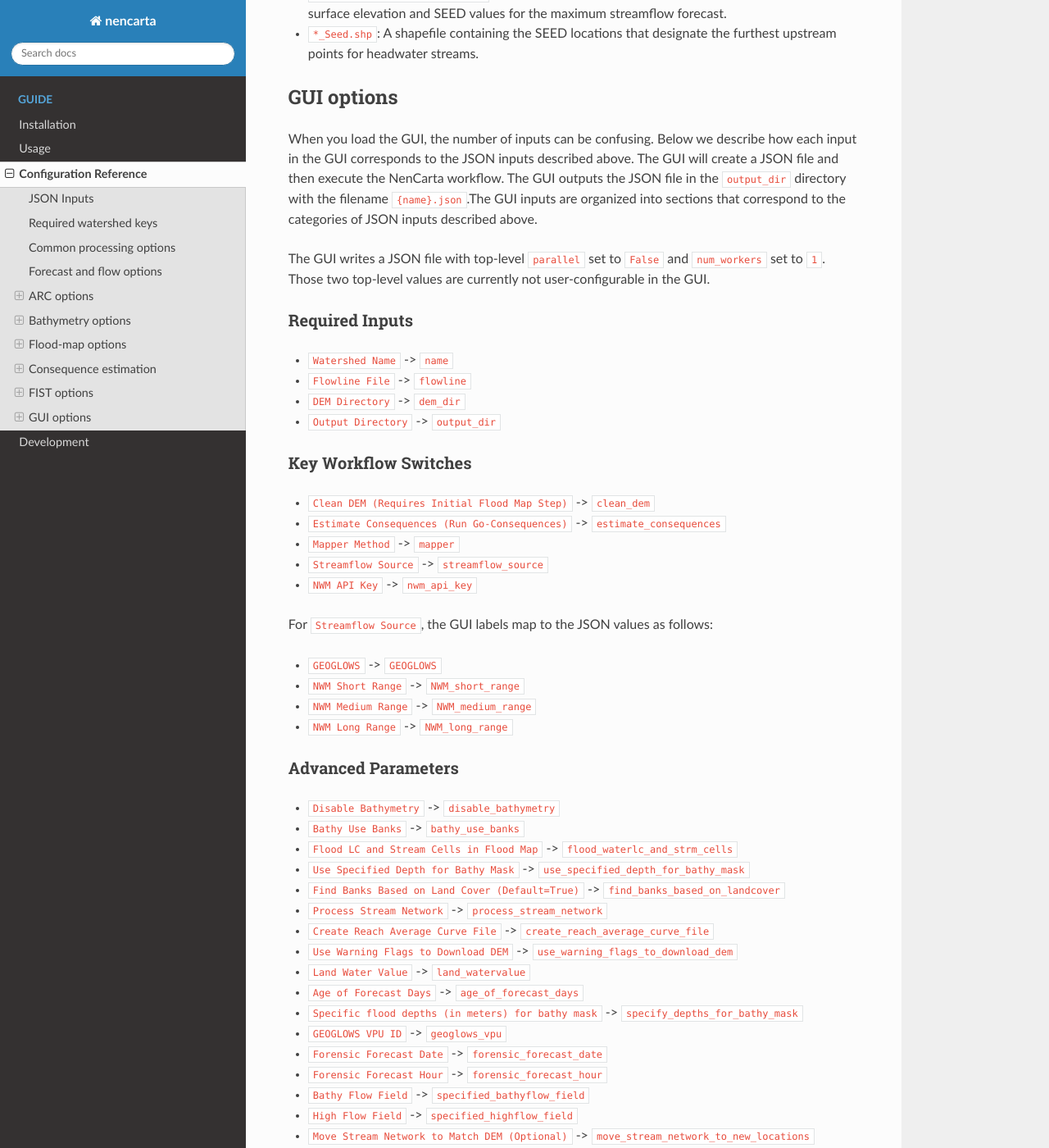
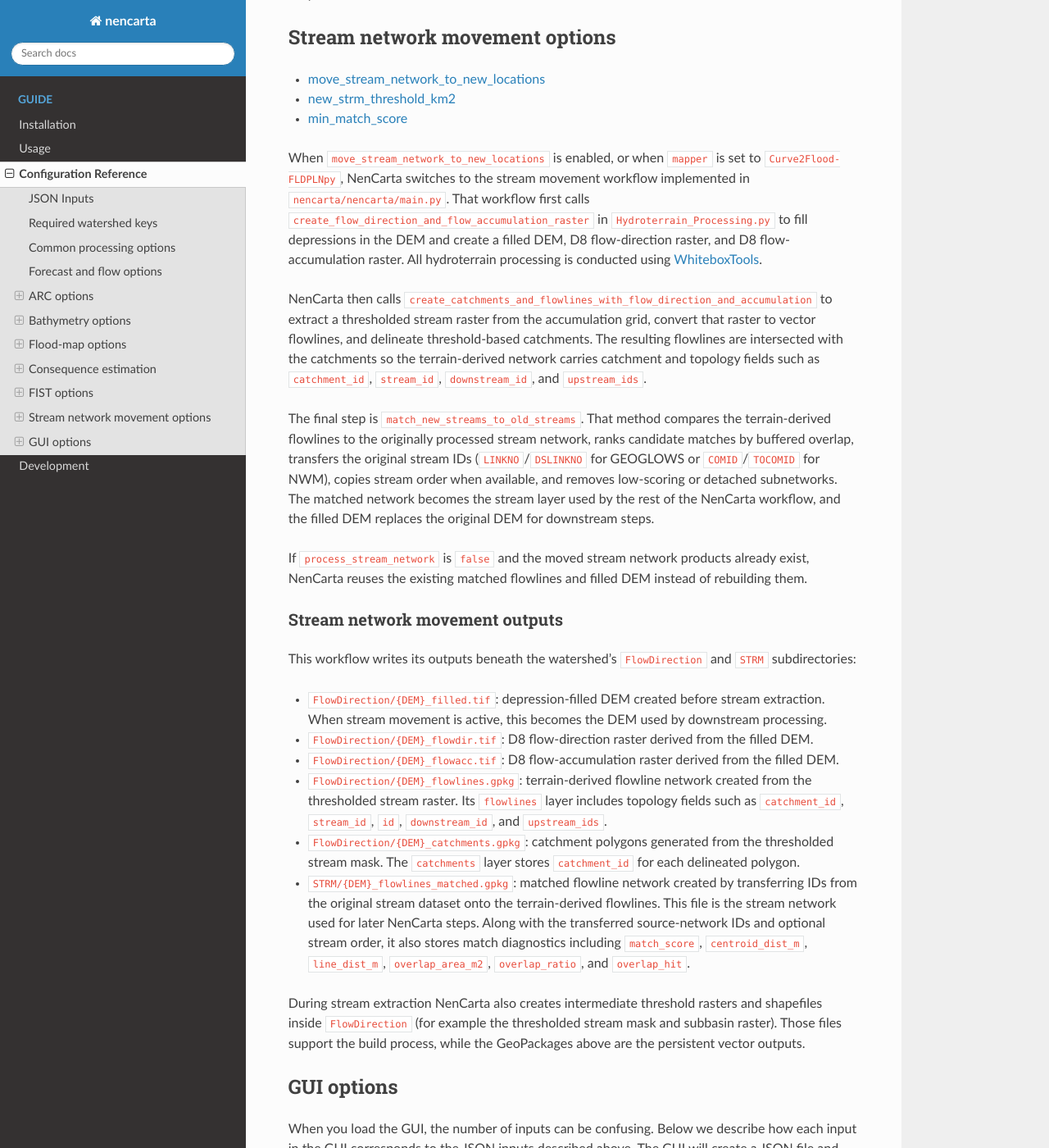
Before and after one commit to jlgutenson/nencarta, a Sphinx documentation site: the page built from docs/configuration.rst, in a window 1280 px wide and 1400 px high, scrolled down 9926 px. Shown: the whole window at 82% size. Built offline with Sphinx 7.4.7 and the Read the Docs theme 3.1.0, drawn with Linux system fonts in a browser that asks for light colours; some of the changed text lies outside the part shown.

Commit message:
added documentation on how streams are moved.

```diff
--- a/docs/configuration.rst
+++ b/docs/configuration.rst
@@ -201,19 +201,18 @@
 * ``min_match_score`` (Float, optional): This is the threshold value that is used to
   determine if a good match is made when using the
   ``move_stream_network_to_new_locations`` option. NenCarta scores the match between
-  each new stream and old stream by creating a 50 m buffer around each old and new
-  stream and determining what proportion of the two areas overlap. The
-  ``min_match_score`` is the minimum proportion that can be considered a credible
-  match by the system.
+  each terrain-derived stream segment and nearby segments from the original stream
+  network using buffered corridor overlap. The best candidate is retained for each
+  new segment and any match with a score below ``min_match_score`` is discarded.
 
 .. _json-move_stream_network_to_new_locations:
 
 * ``move_stream_network_to_new_locations`` (Bool, optional): If True, this option
-  will allow NenCarta to use Whitebox to create a new stream network and attempt to
-  conflate the existing network with the new terrain derived network. Default is
-  False. This is required if using FLDPLNpy as the ``mapper`` option. This option
-  should not be used if your DEM does not contain the entire contribution upstream
-  area of your area of interest.
+  directs NenCarta to build a terrain-derived stream network from the DEM, delineate
+  threshold-based catchments, and then transfer stream IDs from the original
+  flowline dataset onto the new network. Default is False. This is required if using
+  FLDPLNpy as the ``mapper`` option. This option should not be used if your DEM does
+  not contain the entire contribution upstream area of your area of interest.
 
 .. _json-name:
 
@@ -222,9 +221,10 @@
 .. _json-new_strm_threshold_km2:
 
 * ``new_strm_threshold_km2`` (Float, optional): This value represents the
-  contributing area used to create a new stream network with the DEM when enabling the
-  ``move_stream_network_to_new_locations`` option as True. The value is in square km
-  and is required when ``move_stream_network_to_new_locations`` is True.
+  terrain threshold used when NenCarta extracts a new stream mask, vector flowlines,
+  and catchments from the DEM-derived flow direction and accumulation rasters. The
+  value is in square km and is required when
+  ``move_stream_network_to_new_locations`` is True.
 
 .. _json-nwm_api_key:
 
@@ -537,10 +535,6 @@
 that a depth
 raster exists for the consequences workflow.
 
-
-
-
-
 FIST options
 ------------
 
@@ -575,6 +569,81 @@
 
 * ``*_Seed.shp``: A shapefile containing the SEED locations that designate the furthest
   upstream points for headwater streams.
+
+Stream network movement options
+-------------------------------
+
+* :ref:`move_stream_network_to_new_locations <json-move_stream_network_to_new_locations>`
+* :ref:`new_strm_threshold_km2 <json-new_strm_threshold_km2>`
+* :ref:`min_match_score <json-min_match_score>`
+
+When ``move_stream_network_to_new_locations`` is enabled, or when
+``mapper`` is set to ``Curve2Flood-FLDPLNpy``, NenCarta switches to the stream
+movement workflow implemented in ``nencarta/nencarta/main.py``. That workflow
+first calls ``create_flow_direction_and_flow_accumulation_raster`` in
+``Hydroterrain_Processing.py`` to fill depressions in the DEM and create a
+filled DEM, D8 flow-direction raster, and D8 flow-accumulation raster.
+All hydroterrain processing is conducted using
+`WhiteboxTools <https://github.com/jblindsay/whitebox-tools>`_.
+
+NenCarta then calls
+``create_catchments_and_flowlines_with_flow_direction_and_accumulation`` to
+extract a thresholded stream raster from the accumulation grid, convert that
+raster to vector flowlines, and delineate threshold-based catchments. The
+resulting flowlines are intersected with the catchments so the terrain-derived
+network carries catchment and topology fields such as ``catchment_id``,
+``stream_id``, ``downstream_id``, and ``upstream_ids``.
+
+The final step is ``match_new_streams_to_old_streams``. That method compares the
+terrain-derived flowlines to the originally processed stream network, ranks
+candidate matches by buffered overlap, transfers the original stream IDs
+(``LINKNO``/``DSLINKNO`` for GEOGLOWS or ``COMID``/``TOCOMID`` for NWM), copies
+stream order when available, and removes low-scoring or detached subnetworks.
+The matched network becomes the stream layer used by the rest of the NenCarta
+workflow, and the filled DEM replaces the original DEM for downstream steps.
+
+If ``process_stream_network`` is ``false`` and the moved stream network products
+already exist, NenCarta reuses the existing matched flowlines and filled DEM
+instead of rebuilding them.
+
+
+Stream network movement outputs
+~~~~~~~~~~~~~~~~~~~~~~~~~~~~~~~
+
+This workflow writes its outputs beneath the watershed's ``FlowDirection`` and
+``STRM`` subdirectories:
+
+* ``FlowDirection/{DEM}_filled.tif``: depression-filled DEM created before
+  stream extraction. When stream movement is active, this becomes the DEM used
+  by downstream processing.
+
+* ``FlowDirection/{DEM}_flowdir.tif``: D8 flow-direction raster derived from the
+  filled DEM.
+
+* ``FlowDirection/{DEM}_flowacc.tif``: D8 flow-accumulation raster derived from
+  the filled DEM.
+
+* ``FlowDirection/{DEM}_flowlines.gpkg``: terrain-derived flowline network
+  created from the thresholded stream raster. Its ``flowlines`` layer includes
+  topology fields such as ``catchment_id``, ``stream_id``, ``id``,
+  ``downstream_id``, and ``upstream_ids``.
+
+* ``FlowDirection/{DEM}_catchments.gpkg``: catchment polygons generated from the
+  thresholded stream mask. The ``catchments`` layer stores ``catchment_id`` for
+  each delineated polygon.
+
+* ``STRM/{DEM}_flowlines_matched.gpkg``: matched flowline network created by
+  transferring IDs from the original stream dataset onto the terrain-derived
+  flowlines. This file is the stream network used for later NenCarta steps.
+  Along with the transferred source-network IDs and optional stream order, it
+  also stores match diagnostics including ``match_score``, ``centroid_dist_m``,
+  ``line_dist_m``, ``overlap_area_m2``, ``overlap_ratio``, and
+  ``overlap_hit``.
+
+During stream extraction NenCarta also creates intermediate threshold rasters
+and shapefiles inside ``FlowDirection`` (for example the thresholded stream
+mask and subbasin raster). Those files support the build process, while the
+GeoPackages above are the persistent vector outputs.
 
 
 GUI options
```
Also changed, not shown: other parts of docs/configuration.rst (+0 -2 lines).
